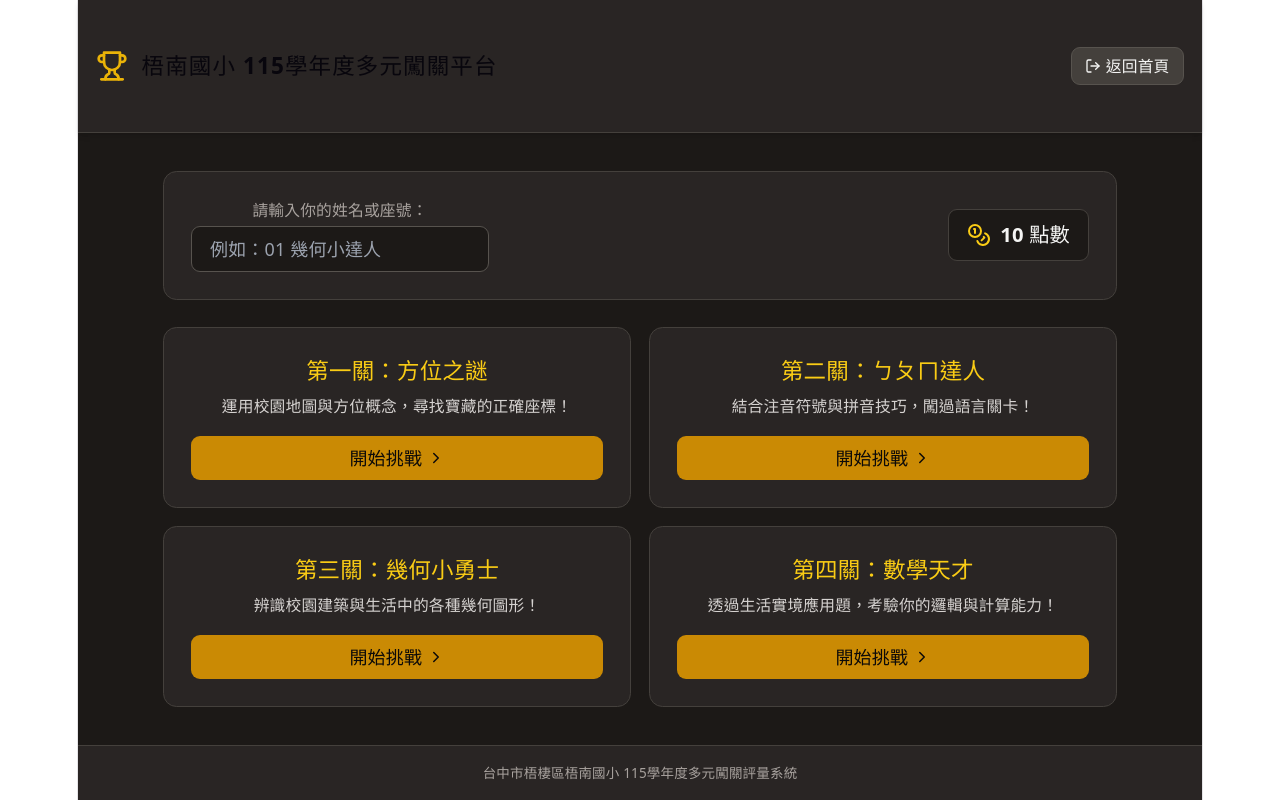
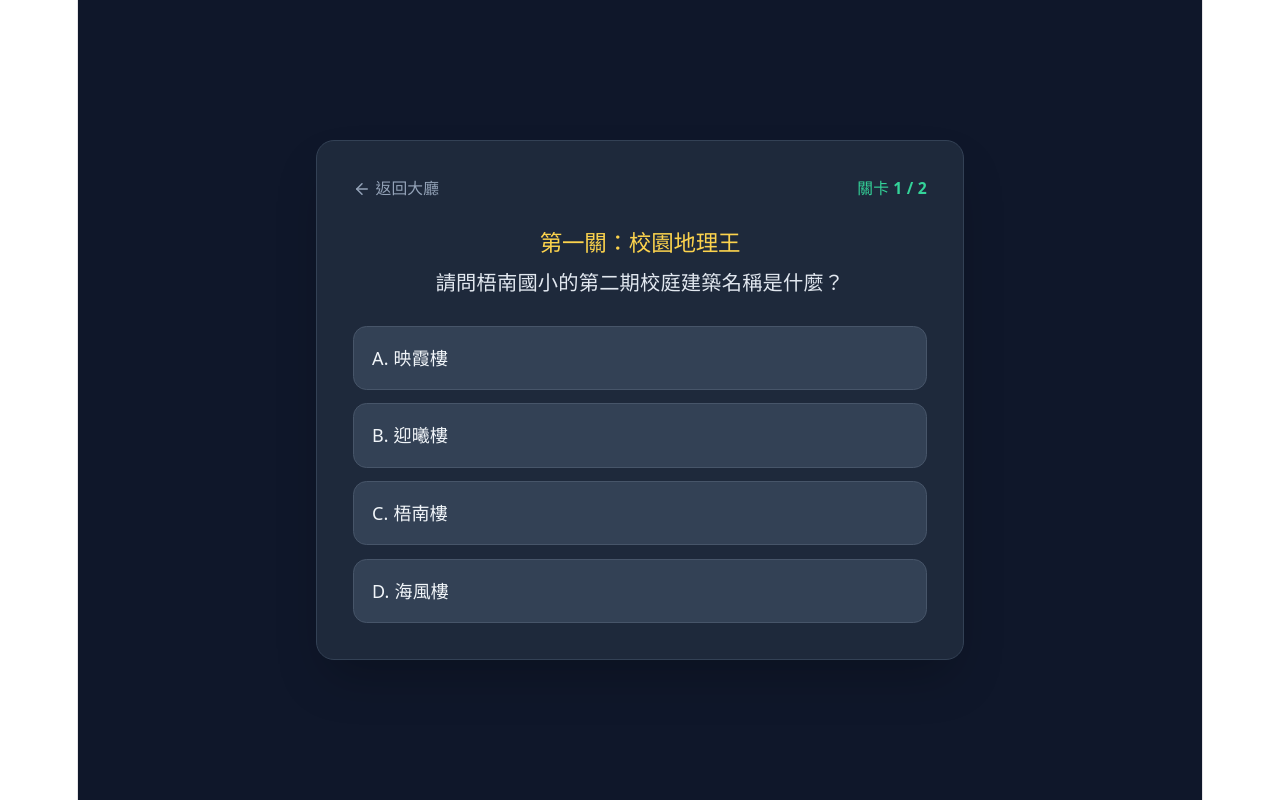
Before and after one commit to kiy5421235552518/kiy, a React (Vite) app: page / in a window 1280 px wide. Both pictures are taken after a click on the button "我是學生闖關". Built offline with nearby package versions, Linux system fonts and the light colour scheme.

Commit message:
Update App.jsx

```diff
--- a/src/App.jsx
+++ b/src/App.jsx
@@ -1,183 +1,250 @@
 import React, { useState, useEffect } from 'react';
-import { ChevronRight, Key, Coins, Map, Users, Settings, Download, Search, Image as ImageIcon, Star, Trophy, MessageSquare, LogOut, Lock, Upload, Volume2 } from 'lucide-react';
-import { initializeApp } from 'firebase/app';
-import { getAuth, signInAnonymously, signInWithCustomToken, onAuthStateChanged } from 'firebase/auth';
-import { getFirestore, doc, setDoc, getDoc, onSnapshot, collection, serverTimestamp } from 'firebase/firestore';
+import { Trophy, Users, Settings, Plus, Trash2, ArrowLeft, CheckCircle, AlertCircle } from 'lucide-react';
 
-const LEVEL_DATA = [
+// 預設題庫資料
+const INITIAL_QUESTIONS = [
   {
-    id: 'l1',
-    title: '第一關：方位之謎',
-    backgroundUrl: '',
-    description: '運用校園地圖與方位概念，尋找寶藏的正確座標！'
+    id: 1,
+    title: "第一關：校園地理王",
+    description: "請問梧南國小的第二期校庭建築名稱是什麼？",
+    options: ["映霞樓", "迎曦樓", "梧南樓", "海風樓"],
+    answer: 0
   },
   {
-    id: 'l2',
-    title: '第二關：ㄅㄆㄇ達人',
-    backgroundUrl: '',
-    description: '結合注音符號與拼音技巧，闖過語言關卡！'
-  },
-  {
-    id: 'l3',
-    title: '第三關：幾何小勇士',
-    backgroundUrl: '',
-    description: '辨識校園建築與生活中的各種幾何圖形！'
-  },
-  {
-    id: 'l4',
-    title: '第四關：數學天才',
-    backgroundUrl: '',
-    description: '透過生活實境應用題，考驗你的邏輯與計算能力！'
+    id: 2,
+    title: "第二關：語文金頭腦",
+    description: "在注音符號中，總共有多少個聲符？",
+    options: ["17個", "21個", "24個", "37個"],
+    answer: 1
   }
 ];
 
 export default function App() {
-  const [view, setView] = useState('welcome');
-  const [role, setRole] = useState(null);
-  const [playerName, setPlayerName] = useState('');
-  const [coins, setCoins] = useState(10);
-  const [currentLevel, setCurrentLevel] = useState(null);
-  const [completedLevels, setCompletedLevels] = useState([]);
-  const [feedback, setFeedback] = useState('歡迎來到梧南闖關平台！請選擇你的身份開始挑戰。');
+  const [view, setView] = useState('home'); // 'home', 'student', 'admin', 'quiz'
+  const [questions, setQuestions] = useState(() => {
+    const saved = localStorage.getItem('wunan_quiz_questions');
+    return saved ? JSON.parse(saved) : INITIAL_QUESTIONS;
+  });
 
-  const handleLogin = (selectedRole) => {
-    setRole(selectedRole);
-    if (selectedRole === 'student') {
-      setView('student-hub');
-      setFeedback('請輸入你的姓名並選擇關卡開始闖關！');
+  // 學生闖關狀態
+  const [currentIdx, setCurrentIdx] = useState(0);
+  const [score, setScore] = useState(0);
+  const [selectedOpt, setSelectedOpt] = useState(null);
+  const [isFinished, setIsFinished] = useState(false);
+
+  // 老師後台新增表單狀態
+  const [newTitle, setNewTitle] = useState('');
+  const [newDesc, setNewDesc] = useState('');
+  const [newOptions, setNewOptions] = useState(['', '', '', '']);
+  const [newAnswer, setNewAnswer] = useState(0);
+
+  useEffect(() => {
+    localStorage.setItem('wunan_quiz_questions', JSON.stringify(questions));
+  }, [questions]);
+
+  // 處理學生答題
+  const handleAnswer = (idx) => {
+    setSelectedOpt(idx);
+    if (idx === questions[currentIdx].answer) {
+      setScore(score + 10);
+    }
+    setTimeout(() => {
+      setSelectedOpt(null);
+      if (currentIdx + 1 < questions.length) {
+        setCurrentIdx(currentIdx + 1);
       } else {
-      setView('teacher-hub');
-      setFeedback('歡迎老師進入管理後台。');
+        setIsFinished(true);
       }
+    }, 1000);
   };
 
-  const getFeedback = (name) => {
-    return `太棒了！${name || '同學'} 順利通關，獲得了大家的掌聲與獎勵！`;
+  // 老師新增題目
+  const handleAddQuestion = (e) => {
+    e.preventDefault();
+    if (!newTitle || !newDesc || newOptions.some(opt => !opt)) {
+      alert('請填寫完整的題目與所有選項！');
+      return;
+    }
+    const newQ = {
+      id: Date.now(),
+      title: newTitle,
+      description: newDesc,
+      options: [...newOptions],
+      answer: Number(newAnswer)
+    };
+    setQuestions([...questions, newQ]);
+    setNewTitle('');
+    setNewDesc('');
+    setNewOptions(['', '', '', '']);
+    alert('成功新增題目！');
+  };
+
+  // 刪除題目
+  const handleDeleteQ = (id) => {
+    if (questions.length <= 1) {
+      alert('至少需保留一題！');
+      return;
+    }
+    setQuestions(questions.filter(q => q.id !== id));
   };
 
   return (
-    <div className="min-h-screen bg-stone-900 text-stone-100 flex flex-col font-sans">
-      <header className="bg-stone-800 border-b border-stone-700 p-4 flex justify-between items-center shadow-md">
-        <div className="flex items-center space-x-3">
-          <Trophy className="text-yellow-500" size={32} />
-          <h1 className="text-xl font-bold tracking-wider">梧南國小 115學年度多元闖關平台</h1>
-        </div>
-        {role && (
+    <div className="min-h-screen bg-slate-900 text-slate-100 flex flex-col items-center justify-center p-4">
+      {/* 首頁大廳 */}
+      {view === 'home' && (
+        <div className="max-w-xl w-full bg-slate-800 p-8 rounded-2xl shadow-2xl text-center border border-slate-700">
+          <Trophy className="w-16 h-16 mx-auto text-amber-400 mb-4 animate-bounce" />
+          <h1 className="text-3xl font-bold mb-2">梧南國小 115學年度多元闖關平台</h1>
+          <p className="text-slate-400 mb-8">歡迎來到梧南闖關大廳，請選擇你的身分來登入：</p>
+          <div className="flex flex-col sm:flex-row gap-4 justify-center">
             <button
-            onClick={() => { setRole(null); setView('welcome'); }}
-            className="flex items-center space-x-1 px-3 py-1.5 bg-stone-700 hover:bg-stone-600 rounded-lg text-sm transition-colors border border-stone-600"
+              onClick={() => { setView('student'); setCurrentIdx(0); setScore(0); setIsFinished(false); }}
+              className="flex items-center justify-center gap-2 bg-emerald-600 hover:bg-emerald-500 font-semibold py-3 px-6 rounded-xl transition shadow-lg"
             >
-            <LogOut size={16} />
-            <span>返回首頁</span>
-          </button>
-        )}
-      </header>
-
-      <main className="flex-1 p-6 max-w-4xl w-full mx-auto flex flex-col justify-center">
-        {view === 'welcome' && (
-          <div className="text-center space-y-8 bg-stone-800 p-8 rounded-2xl border border-stone-700 shadow-xl">
-            <h2 className="text-3xl font-bold text-yellow-400">歡迎來到梧南闖關大廳</h2>
-            <p className="text-stone-300 max-w-lg mx-auto leading-relaxed">
-              準備好展開精彩有趣的校園實境解謎與多元評量挑戰了嗎？請選擇你的身份來登入：
-            </p>
-            <div className="flex justify-center gap-6 pt-4">
-              <button
-                onClick={() => handleLogin('student')}
-                className="px-8 py-4 bg-emerald-600 hover:bg-emerald-500 text-white font-bold rounded-xl shadow-lg transition-all transform hover:-translate-y-0.5 border border-emerald-500 text-lg flex items-center space-x-2"
-              >
-                <Users size={20} />
-                <span>我是學生闖關</span>
+              <Users className="w-5 h-5" /> 我是學生闖關
             </button>
             <button
-                onClick={() => handleLogin('teacher')}
-                className="px-8 py-4 bg-indigo-600 hover:bg-indigo-500 text-white font-bold rounded-xl shadow-lg transition-all transform hover:-translate-y-0.5 border border-indigo-500 text-lg flex items-center space-x-2"
+              onClick={() => setView('admin')}
+              className="flex items-center justify-center gap-2 bg-indigo-600 hover:bg-indigo-500 font-semibold py-3 px-6 rounded-xl transition shadow-lg"
             >
-                <Settings size={20} />
-                <span>老師管理後台</span>
+              <Settings className="w-5 h-5" /> 老師管理後台
             </button>
+          </div>
+          <footer className="mt-8 text-xs text-slate-500">台中市梧棲區梧南國小 115學年度多元評量系統</footer>
+        </div>
+      )}
+
+      {/* 學生闖關介面 */}
+      {view === 'student' && !isFinished && questions.length > 0 && (
+        <div className="max-w-xl w-full bg-slate-800 p-8 rounded-2xl shadow-2xl border border-slate-700">
+          <div className="flex justify-between items-center mb-6">
+            <button onClick={() => setView('home')} className="text-slate-400 hover:text-white flex items-center gap-1 text-sm">
+              <ArrowLeft className="w-4 h-4" /> 返回大廳
+            </button>
+            <span className="text-sm font-semibold text-emerald-400">關卡 {currentIdx + 1} / {questions.length}</span>
+          </div>
+          <h2 className="text-xl font-bold text-amber-300 mb-2">{questions[currentIdx].title}</h2>
+          <p className="text-slate-200 text-lg mb-6">{questions[currentIdx].description}</p>
+          <div className="space-y-3">
+            {questions[currentIdx].options.map((opt, idx) => (
+              <button
+                key={idx}
+                onClick={() => handleAnswer(idx)}
+                disabled={selectedOpt !== null}
+                className={`w-full text-left p-4 rounded-xl font-medium transition border ${
+                  selectedOpt === null
+                    ? 'bg-slate-700 hover:bg-slate-600 border-slate-600'
+                    : selectedOpt === idx
+                    ? idx === questions[currentIdx].answer ? 'bg-emerald-600 border-emerald-500' : 'bg-rose-600 border-rose-500'
+                    : idx === questions[currentIdx].answer ? 'bg-emerald-600 border-emerald-500' : 'bg-slate-700 border-slate-600 opacity-50'
+                }`}
+              >
+                {String.fromCharCode(65 + idx)}. {opt}
+              </button>
+            ))}
           </div>
         </div>
       )}
 
-        {view === 'student-hub' && (
-          <div className="space-y-6">
-            <div className="bg-stone-800 p-6 rounded-xl border border-stone-700 flex justify-between items-center">
-              <div>
-                <label className="block text-sm text-stone-400 mb-1">請輸入你的姓名或座號：</label>
+      {/* 闖關完成頁面 */}
+      {view === 'student' && isFinished && (
+        <div className="max-w-xl w-full bg-slate-800 p-8 rounded-2xl shadow-2xl text-center border border-slate-700">
+          <CheckCircle className="w-16 h-16 mx-auto text-emerald-400 mb-4" />
+          <h2 className="text-2xl font-bold mb-2">恭喜完成所有挑戰！</h2>
+          <p className="text-lg text-slate-300 mb-6">你的總得分：<span className="text-amber-400 font-bold text-2xl">{score}</span> 分</p>
+          <button
+            onClick={() => setView('home')}
+            className="bg-emerald-600 hover:bg-emerald-500 font-semibold py-3 px-8 rounded-xl transition"
+          >
+            返回首頁大廳
+          </button>
+        </div>
+      )}
+
+      {/* 老師後台介面 */}
+      {view === 'admin' && (
+        <div className="max-w-2xl w-full bg-slate-800 p-8 rounded-2xl shadow-2xl border border-slate-700">
+          <div className="flex justify-between items-center mb-6">
+            <button onClick={() => setView('home')} className="text-slate-400 hover:text-white flex items-center gap-1 text-sm">
+              <ArrowLeft className="w-4 h-4" /> 返回大廳
+            </button>
+            <h2 className="text-xl font-bold text-indigo-400">老師題庫管理後台</h2>
+          </div>
+
+          {/* 新增題目表單 */}
+          <form onSubmit={handleAddQuestion} className="bg-slate-900 p-4 rounded-xl mb-6 border border-slate-700 space-y-4">
+            <h3 className="font-semibold text-slate-200 flex items-center gap-2"><Plus className="w-4 h-4" /> 新增闖關題目</h3>
             <input
               type="text"
-                  value={playerName}
-                  onChange={(e) => setPlayerName(e.target.value)}
-                  placeholder="例如：01 幾何小達人"
-                  className="bg-stone-900 border border-stone-600 rounded-lg px-4 py-2 text-white focus:outline-none focus:border-yellow-500"
+              placeholder="關卡標題 (例如：第三關：歷史達人)"
+              value={newTitle}
+              onChange={(e) => setNewTitle(e.target.value)}
+              className="w-full bg-slate-800 border border-slate-700 rounded-lg p-2.5 text-sm text-white"
             />
+            <textarea
+              placeholder="題目內容描述..."
+              value={newDesc}
+              onChange={(e) => setNewDesc(e.target.value)}
+              className="w-full bg-slate-800 border border-slate-700 rounded-lg p-2.5 text-sm text-white"
+              rows="2"
+            />
+            <div className="grid grid-cols-1 sm:grid-cols-2 gap-2">
+              {newOptions.map((opt, i) => (
+                <input
+                  key={i}
+                  type="text"
+                  placeholder={`選項 ${String.fromCharCode(65 + i)}`}
+                  value={opt}
+                  onChange={(e) => {
+                    const updated = [...newOptions];
+                    updated[i] = e.target.value;
+                    setNewOptions(updated);
+                  }}
+                  className="bg-slate-800 border border-slate-700 rounded-lg p-2 text-sm text-white"
+                />
+              ))}
             </div>
-              <div className="flex items-center space-x-2 bg-stone-900 px-4 py-2 rounded-lg border border-stone-700">
-                <Coins className="text-yellow-400" size={24} />
-                <span className="font-bold text-lg">{coins} 點數</span>
+            <div className="flex items-center justify-between">
+              <label className="text-sm text-slate-300">正確答案：
+                <select
+                  value={newAnswer}
+                  onChange={(e) => setNewAnswer(e.target.value)}
+                  className="ml-2 bg-slate-800 border border-slate-700 rounded p-1 text-white text-sm"
+                >
+                  <option value={0}>選項 A</option>
+                  <option value={1}>選項 B</option>
+                  <option value={2}>選項 C</option>
+                  <option value={3}>選項 D</option>
+                </select>
+              </label>
+              <button type="submit" className="bg-indigo-600 hover:bg-indigo-500 text-sm font-semibold py-2 px-4 rounded-lg transition">
+                確認新增
+              </button>
             </div>
-            </div>
+          </form>
 
-            <div className="grid grid-cols-1 md:grid-cols-2 gap-4">
-              {LEVEL_DATA.map((lvl) => (
-                <div key={lvl.id} className="bg-stone-800 p-6 rounded-xl border border-stone-700 hover:border-stone-500 transition-all flex flex-col justify-between">
+          {/* 現有題目列表 */}
+          <h3 className="font-semibold text-slate-200 mb-3">現有題庫清單 ({questions.length} 題)</h3>
+          <div className="space-y-3 max-h-64 overflow-y-auto pr-1">
+            {questions.map((q, index) => (
+              <div key={q.id} className="bg-slate-900 p-3 rounded-lg border border-slate-700 flex justify-between items-center">
                 <div>
-                    <h3 className="text-xl font-bold text-yellow-400 mb-2">{lvl.title}</h3>
-                    <p className="text-stone-300 text-sm mb-4">{lvl.description}</p>
+                  <span className="text-xs text-indigo-400 font-bold mr-2">#{index + 1}</span>
+                  <span className="font-medium text-sm">{q.title}</span>
+                  <p className="text-xs text-slate-400 truncate max-w-xs">{q.description}</p>
                 </div>
                 <button
-                    onClick={() => {
-                      setCurrentLevel(lvl);
-                      setView('playing');
-                    }}
-                    className="w-full py-2 bg-yellow-600 hover:bg-yellow-500 text-stone-950 font-bold rounded-lg transition-colors flex items-center justify-center space-x-1"
+                  onClick={() => handleDeleteQ(q.id)}
+                  className="text-rose-400 hover:text-rose-300 p-2"
+                  title="刪除此題"
                 >
-                    <span>開始挑戰</span>
-                    <ChevronRight size={18} />
+                  <Trash2 className="w-4 h-4" />
                 </button>
               </div>
             ))}
           </div>
         </div>
       )}
-
-        {view === 'playing' && currentLevel && (
-          <div className="bg-stone-800 p-8 rounded-xl border border-stone-700 space-y-6 text-center">
-            <h2 className="text-2xl font-bold text-yellow-400">{currentLevel.title}</h2>
-            <p className="text-stone-300">{currentLevel.description}</p>
-            <div className="p-6 bg-stone-900 rounded-lg border border-stone-700">
-              <p className="text-stone-400 mb-4">[ 關卡互動任務進行中... ]</p>
-              <button
-                onClick={() => {
-                  setCoins(coins + 5);
-                  setCompletedLevels([...completedLevels, currentLevel.id]);
-                  setView('student-hub');
-                }}
-                className="px-6 py-3 bg-emerald-600 hover:bg-emerald-500 text-white font-bold rounded-lg transition-colors"
-              >
-                完成挑戰領取獎勵！
-              </button>
-            </div>
-          </div>
-        )}
-
-        {view === 'teacher-hub' && (
-          <div className="bg-stone-800 p-8 rounded-xl border border-stone-700 space-y-6">
-            <h2 className="text-2xl font-bold text-yellow-400">老師管理與成績後台</h2>
-            <p className="text-stone-300">在此檢視學生闖關進度、各關卡正確率與即時回饋。</p>
-            <div className="border-t border-stone-700 pt-4">
-              <div className="flex justify-between items-center bg-stone-900 p-4 rounded-lg">
-                <span className="font-bold">學生通關即時動態</span>
-                <span className="text-emerald-400 text-sm">● 系統連線正常</span>
-              </div>
-            </div>
-          </div>
-        )}
-      </main>
-
-      <footer className="bg-stone-800 border-t border-stone-700 p-4 text-center text-xs text-stone-400">
-        台中市梧棲區梧南國小 115學年度多元闖關評量系統
-      </footer>
     </div>
   );
 }
```
Lines whose indentation alone changed are shown as unchanged.
